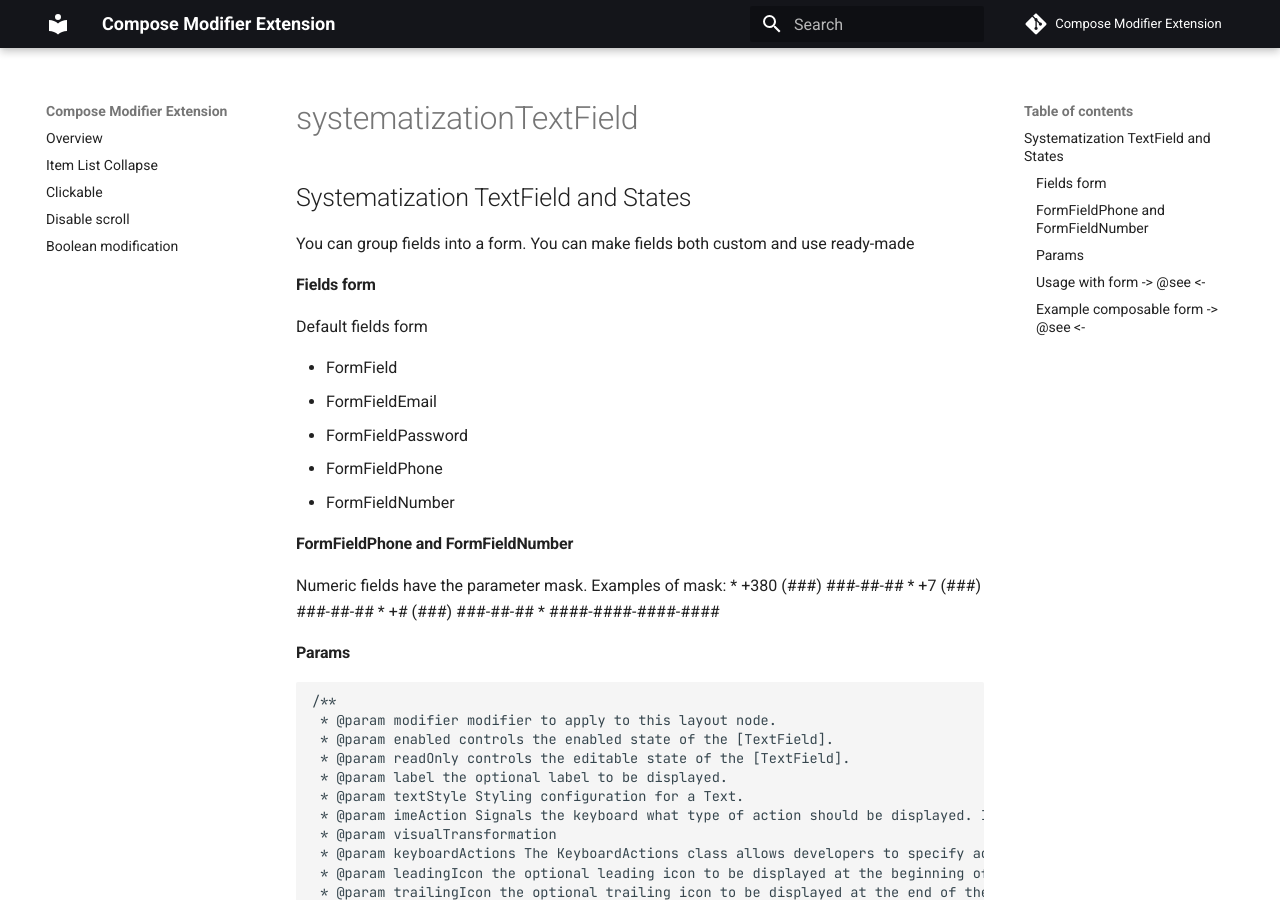
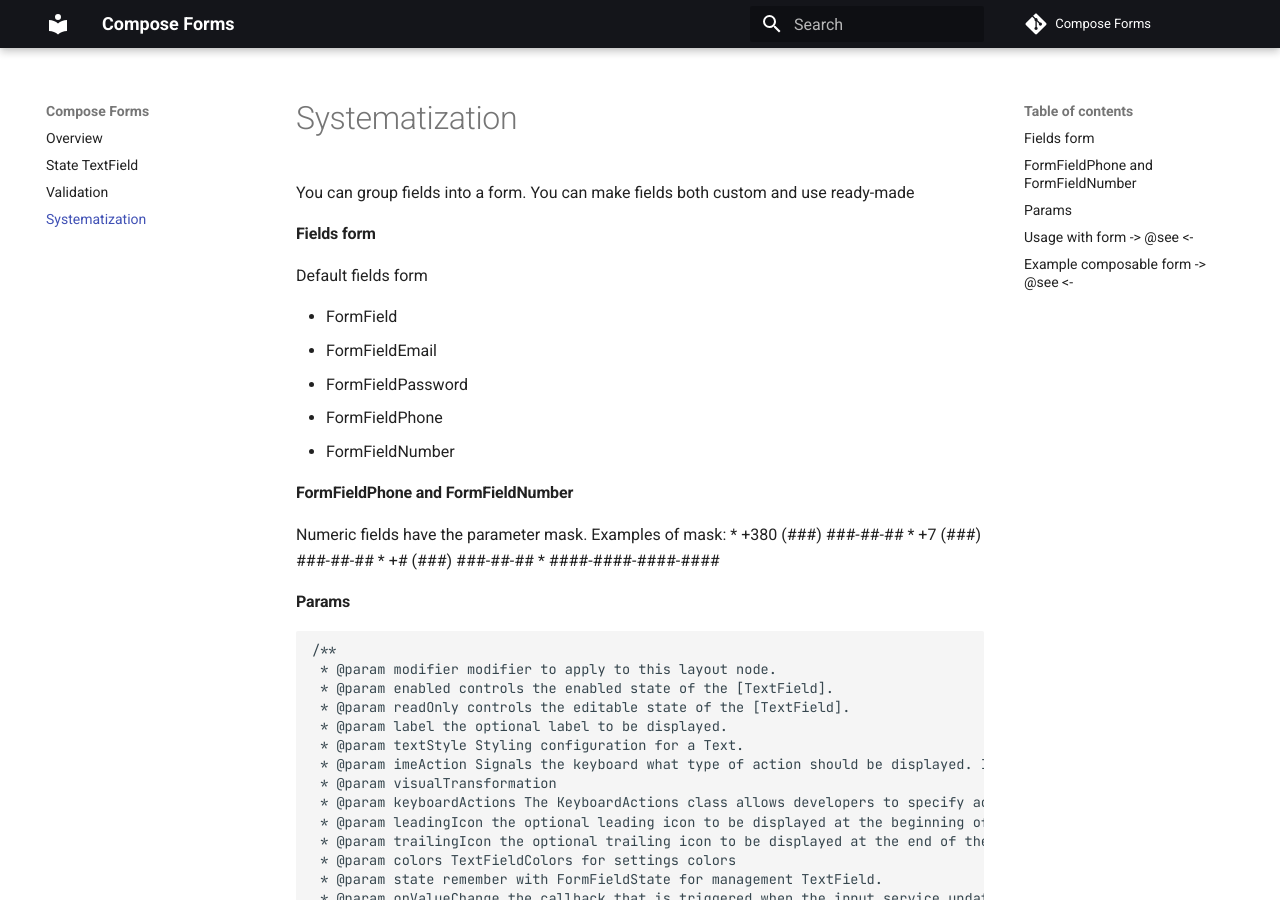
Before and after one commit to keygenqt/compose-forms, an MkDocs documentation site: the page built from docs/systematizationTextField.md, in a window 1280 px wide and 900 px high. Built offline with MkDocs 1.6.1 and Material for MkDocs 9.7.7, drawn with Linux system fonts in a browser that asks for light colours; comment, search, counter and statistics services are not loaded.

Commit message:
update docs

```diff
--- a/docs/systematizationTextField.md
+++ b/docs/systematizationTextField.md
@@ -1,5 +1,3 @@
-## Systematization TextField and States
-
 You can group fields into a form. You can make fields both custom and use ready-made
 
 #### Fields form
--- a/mkdocs.yml
+++ b/mkdocs.yml
@@ -1,16 +1,15 @@
-site_name: Compose Modifier Extension
+site_name: Compose Forms
 
 # Repository
-repo_name: 'Compose Modifier Extension'
-repo_url: 'https://github.com/keygenqt/compose-modifier-ext'
+repo_name: 'Compose Forms'
+repo_url: 'https://github.com/keygenqt/compose-forms'
 
 # Navigation
 nav:
   - 'Overview': index.md
-  - 'Item List Collapse': item_collapse.md
-  - 'Clickable': clickable.md
-  - 'Disable scroll': disable_scroll.md
-  - 'Boolean modification': boolean.md
+  - 'State TextField': stateTextField.md
+  - 'Validation': validationTextField.md
+  - 'Systematization': systematizationTextField.md
 
 # Configuration
 theme:
```
Also changed, not shown: docs/index.md (+4 -14 lines), docs/stateTextField.md (+0 -2 lines), 1 other file.
